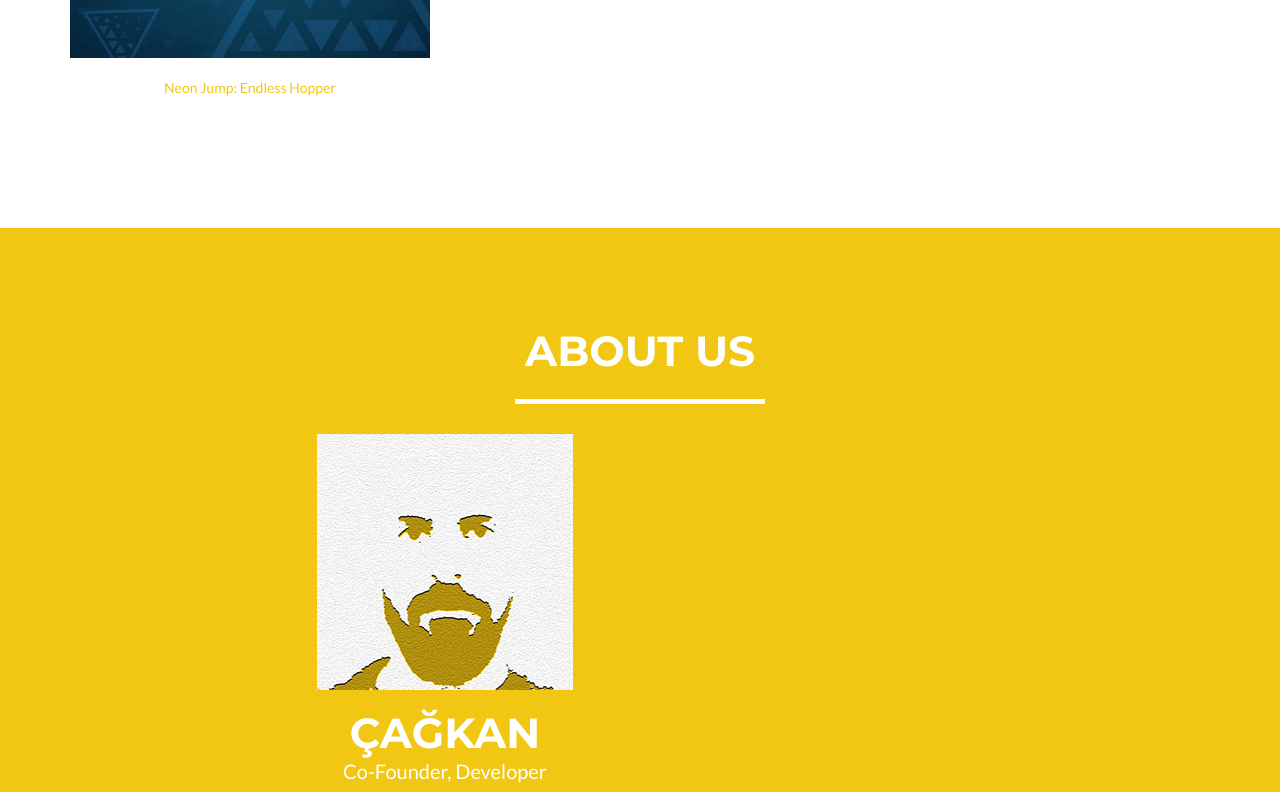
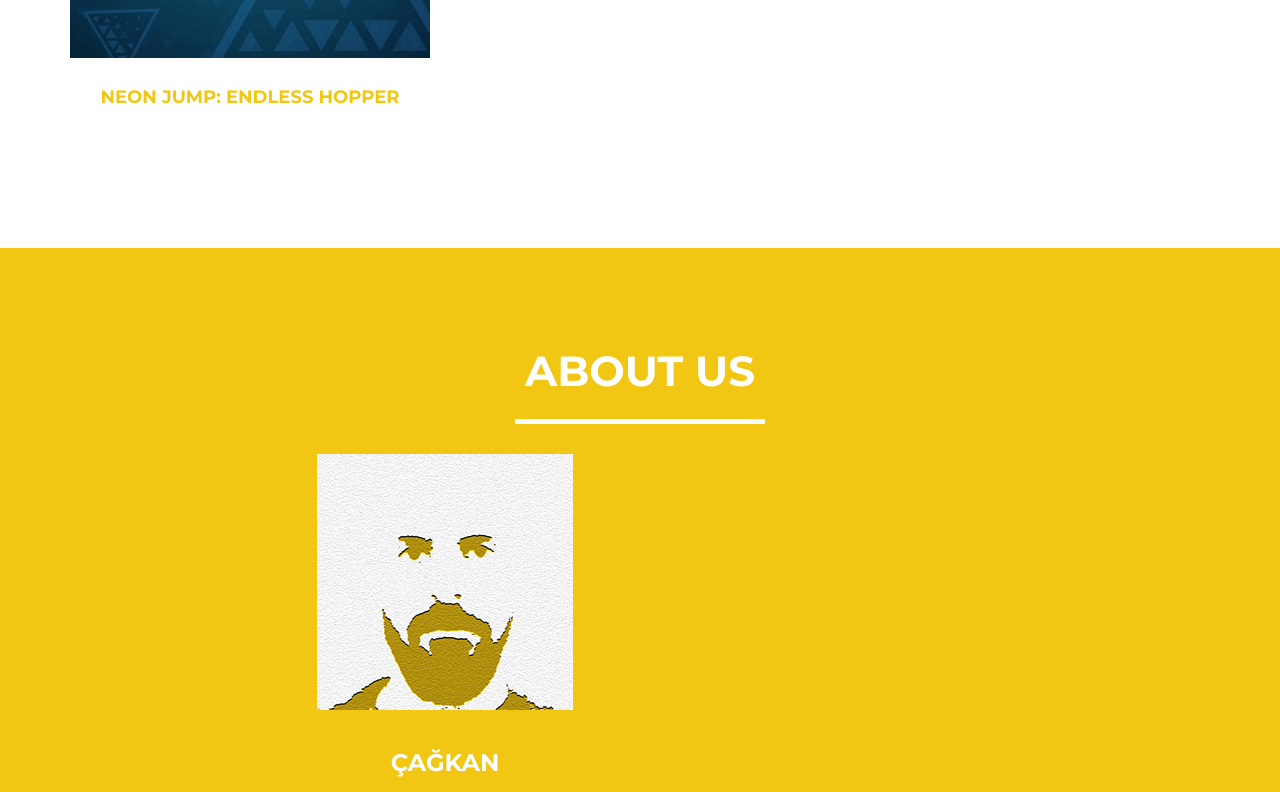
Before and after one commit to RootGames/rootgames.github.io, a website: page index.html in a window 1280 px wide. Shown: the part 1274-2066 px from the top of the page. Drawn offline with nearby package versions, Linux system fonts and the light colour scheme.

Commit message:
games h3 h4

```diff
--- a/index.html
+++ b/index.html
@@ -101,7 +101,7 @@
                         </div>
                         <img src="img/portfolio/neon.png" class="img-responsive" alt="">
 						</br>
-						<center>Neon Jump: Endless Hopper</center>
+						<center><h4>Neon Jump: Endless Hopper</h4></center>
                     </a>
                 </div>
                 <!--<div class="col-sm-4 portfolio-item">
@@ -172,7 +172,7 @@
 					<div class="col-lg-4 col-lg-offset-2">
 						<img src="img/about/cu.png" class="img-responsive" alt="">
 						</br>
-						<h2>ÇAĞKAN</h2>
+						<h3>ÇAĞKAN</h3>
 						<p>Co-Founder, Developer</p>
 						<ul class="list-inline">
 							<li>
```
